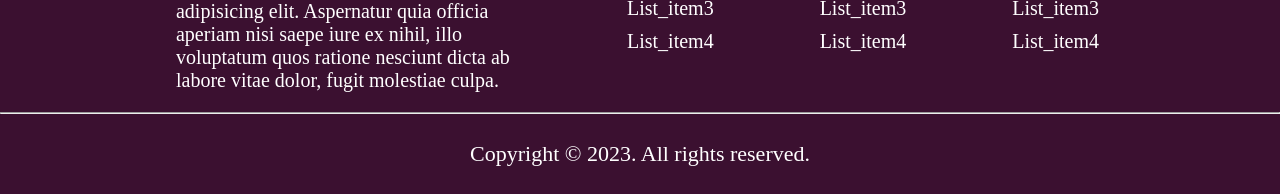
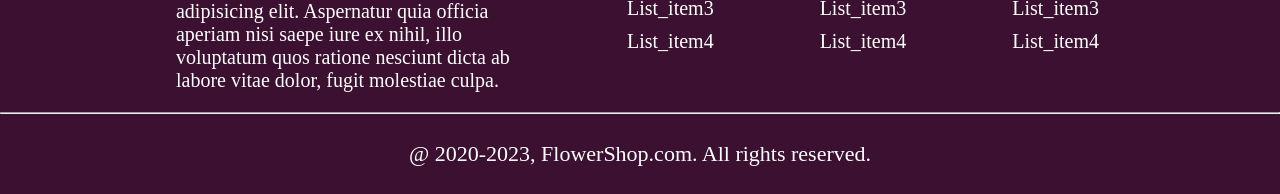
Before and after one commit to DipuHaider/PH_B8_M1_Conceptual, a plain HTML site: page index.html in a window 1280 px wide. Shown: the part 2022-2216 px from the top of the page. Drawn offline with Linux system fonts and the light colour scheme.

Commit message:
Update index.html

```diff
--- a/index.html
+++ b/index.html
@@ -106,7 +106,7 @@
         </div>
         <hr>
         <div class="copyright">
-            <p>Copyright &copy; 2023. All rights reserved.</p>
+            <p>@ 2020-2023, FlowerShop.com. All rights reserved. </p>
         </div>
     </footer>
 </body>
```
